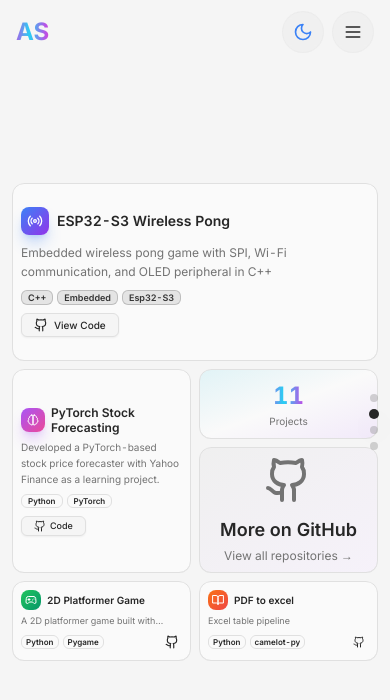
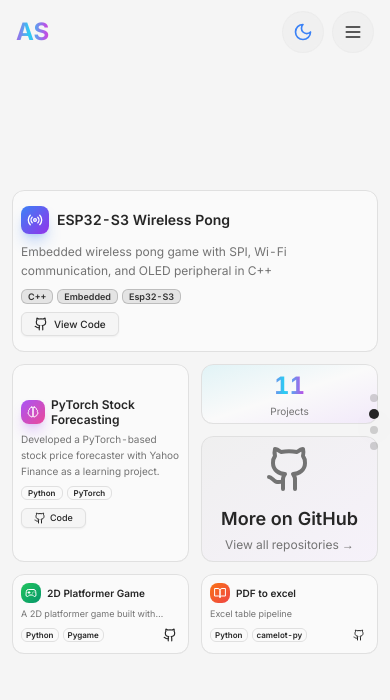
Before and after one commit to AxelSuu/AxelSundqvist, a React (Vite) app: page / in a window 390 px wide. Both pictures are taken after a click on the button 374 px from the left and 414 px from the top of the page. Shown: the top 700 px of the page. Built offline with nearby package versions, Linux system fonts and the light colour scheme.

Commit message:
mobile responsive

```diff
--- a/src/components/portfolio/about.tsx
+++ b/src/components/portfolio/about.tsx
@@ -33,7 +33,7 @@ const About = () => {
 
       <div className="container mx-auto px-3 md:px-4 relative z-10 max-h-full">
         {/* Bento Grid Layout - Simplified for mobile */}
-        <div className="grid grid-cols-2 md:grid-cols-4 lg:grid-cols-6 gap-1.5 md:gap-2 auto-rows-[minmax(30px,1fr)] md:auto-rows-[minmax(35px,1fr)] max-h-[70vh] md:max-h-[60vh] overflow-y-auto md:overflow-hidden scrollbar-hide">
+        <div className="grid grid-cols-2 md:grid-cols-4 lg:grid-cols-6 gap-2.5 md:gap-3 auto-rows-[minmax(26px,1fr)] md:auto-rows-[minmax(30px,1fr)] max-h-[70vh] md:max-h-[60vh] overflow-y-auto md:overflow-hidden scrollbar-hide">
 
           {/* Large Bio Card */}
           <TiltCard className="col-span-2 md:col-span-2 lg:col-span-3 row-span-2 h-full" tiltMaxAngle={5}>
--- a/src/components/portfolio/contact.tsx
+++ b/src/components/portfolio/contact.tsx
@@ -10,7 +10,7 @@ const Contact = () => {
 
       <div className="container mx-auto px-3 md:px-4 relative z-10 max-h-full">
         {/* Bento Grid Layout - Simplified for mobile */}
-        <div className="grid grid-cols-2 md:grid-cols-4 lg:grid-cols-6 gap-1.5 md:gap-2 auto-rows-[minmax(38px,1fr)] md:auto-rows-[minmax(42px,1fr)] max-w-5xl mx-auto max-h-[80vh] md:max-h-[75vh] overflow-y-auto md:overflow-hidden scrollbar-hide">
+        <div className="grid grid-cols-2 md:grid-cols-4 lg:grid-cols-6 gap-2.5 md:gap-3 auto-rows-[minmax(32px,1fr)] md:auto-rows-[minmax(36px,1fr)] max-w-5xl mx-auto max-h-[80vh] md:max-h-[75vh] overflow-y-auto md:overflow-hidden scrollbar-hide">
 
           {/* Main CTA - Large */}
           <TiltCard className="col-span-2 md:col-span-2 lg:col-span-3 row-span-1 h-full" tiltMaxAngle={5}>
--- a/src/components/portfolio/projects.tsx
+++ b/src/components/portfolio/projects.tsx
@@ -57,7 +57,7 @@ const Projects = () => {
 
       <div className="container mx-auto px-3 md:px-4 relative z-10 flex items-center justify-center">
         {/* Bento Grid Layout - Clean 4-column layout */}
-        <div className="grid grid-cols-2 md:grid-cols-4 gap-2 md:gap-3 grid-rows-[85px_85px_70px] md:grid-rows-[120px_120px] max-w-4xl mx-auto w-full">
+        <div className="grid grid-cols-2 md:grid-cols-4 gap-3 md:gap-4 grid-rows-[75px_75px_60px] md:grid-rows-[100px_100px] max-w-4xl mx-auto w-full">
 
           {/* Featured Project - Large card spanning 2x2 */}
           <TiltCard className="col-span-2 row-span-2" tiltMaxAngle={8}>
```
